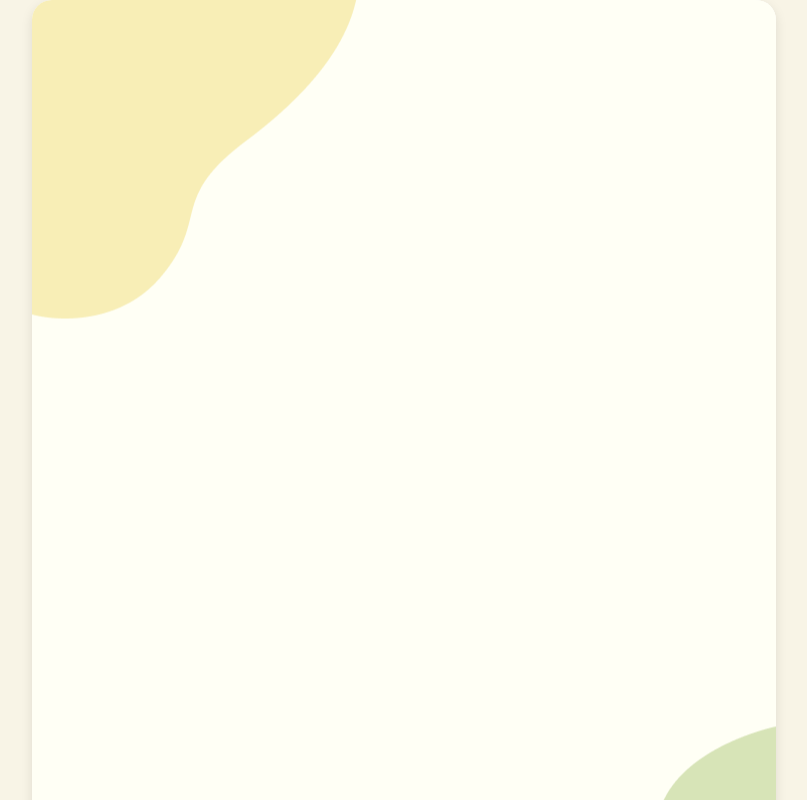
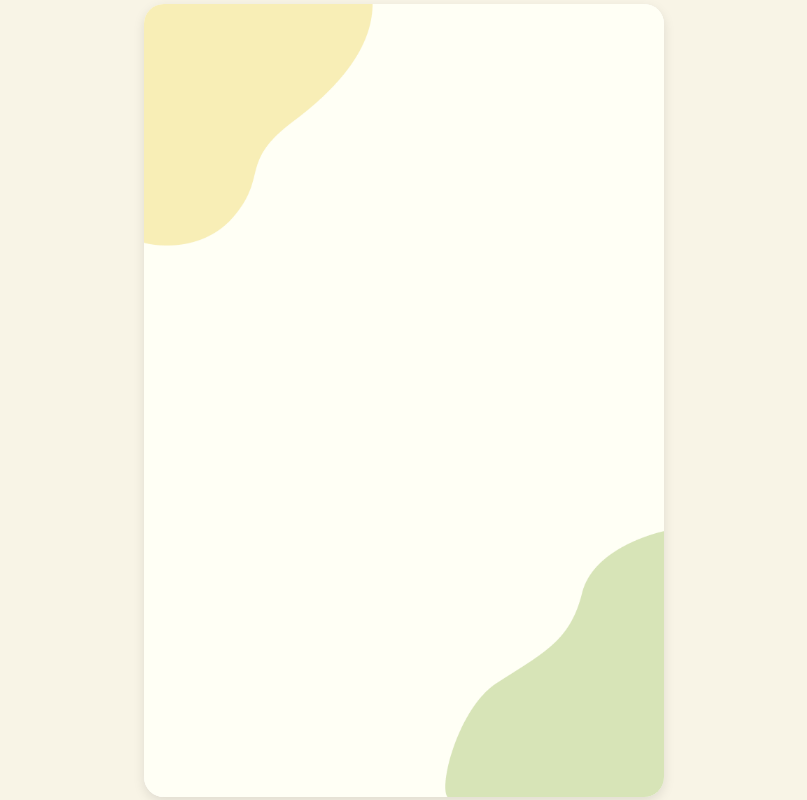
Before and after one commit to chaeliwon/Wepet, a React (Create React App) app in the folder frontend/: page / in a window 1280 px wide. Shown: the top 800 px of the page, without its empty margins (236-1043 px from the left). Built offline with nearby package versions, Linux system fonts and the light colour scheme.

Commit message:
1015 10:44 지현
화면 사이즈 70% 로 축소

```diff
--- a/frontend/src/App.css
+++ b/frontend/src/App.css
@@ -6,8 +6,8 @@
   background-color: #f8f4e6; /* 페이지 배경색 */
 }
 .mobile-container {
-  width: 744px;
-  height: 1080px;
+  width: 520px;
+  height: 793px;
   background-color: #fff;
   border-radius: 20px;
   box-shadow: 0 4px 12px rgba(0, 0, 0, 0.1);
```
